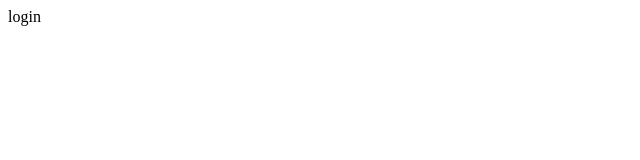
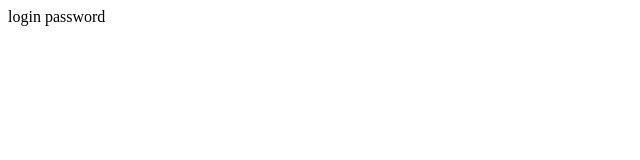
Before and after one commit to Billie45/PRPL11, a plain HTML site: page login.html in a window 1280 px wide. Shown: the full height of the page, 0-640 px from the left. Drawn offline with Linux system fonts and the light colour scheme.

Commit message:
ubah isi login.html

```diff
--- a/login.html
+++ b/login.html
@@ -7,5 +7,6 @@
 </head>
 <body>
     login
+    password
 </body>
 </html>
```
